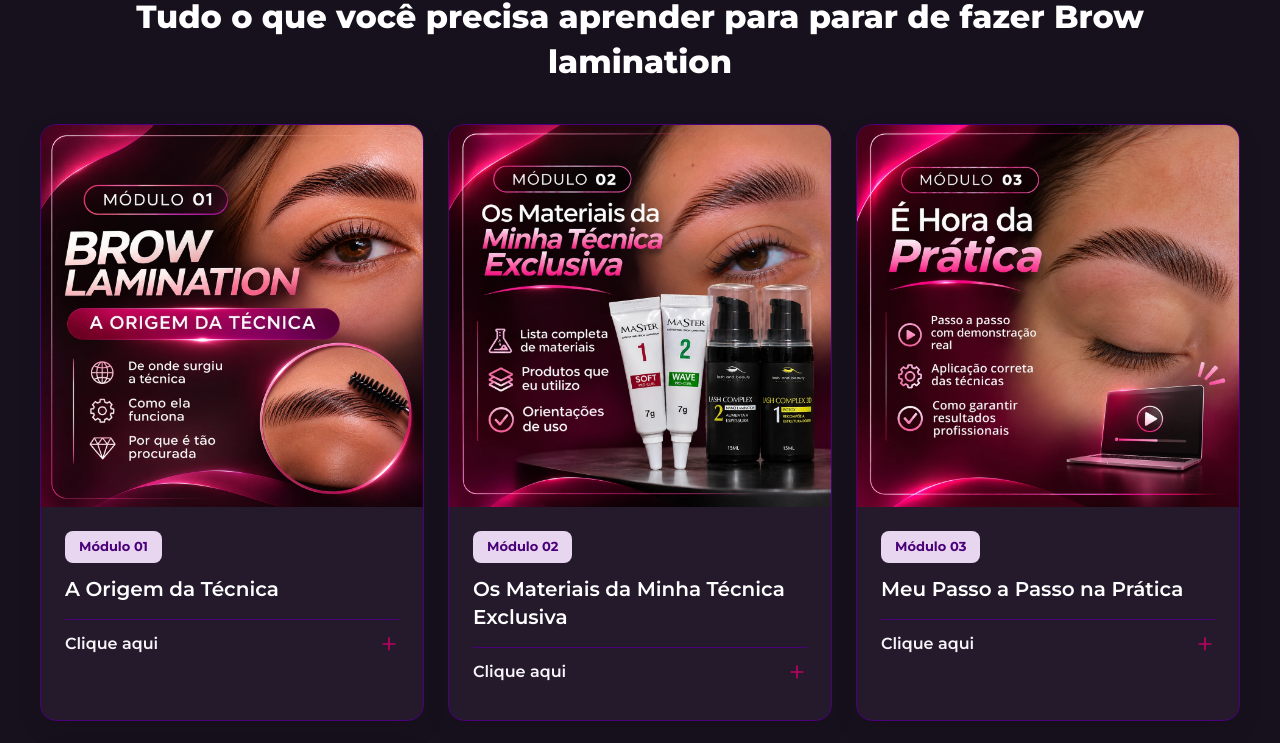
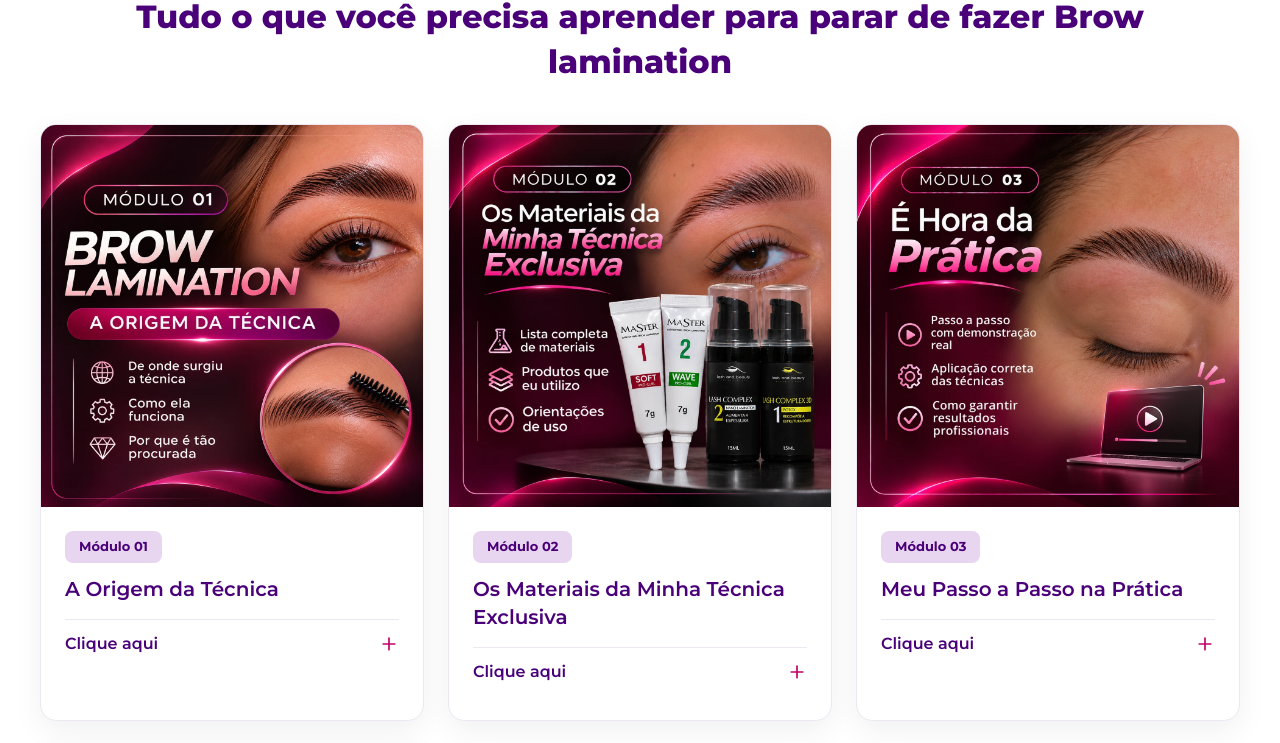
Before and after one commit to lupitavun10-netizen/projeto-01, a React (Vite) app: page / in a window 1280 px wide. Shown: the part 2396-3139 px from the top of the page. Built offline with nearby package versions, Linux system fonts and the light colour scheme.

Commit message:
Aplica fundos brancos e textos roxos nas demais secoes

```diff
--- a/src/styles/index.css
+++ b/src/styles/index.css
@@ -199,3 +199,32 @@ button:focus-visible,a:focus-visible { outline:3px solid var(--cta-color); outli
  box-shadow:0 0 7px var(--headline-highlight-glow),0 0 17px var(--headline-highlight-glow);
 }
 .hero-headline-rest { display:block; margin-top:6.5px; }
+
+/* White sections and dark-purple copy, following the light Hero palette. */
+.section,footer { background:var(--background-white); color:var(--text-hero); }
+.section h2,.section h3,.section p,.section .lead,.section .feature-list,
+.section .feature-list li,.section .price,.section .price strong,.section .price b,
+.section .price-before,.section .price-before s,.section .accordion-trigger,
+.faq-item>button,.faq-item>div p,.bonuses-section>.container>h2 {
+ color:var(--text-hero);
+}
+.bonuses-section::before,.bonuses-section::after { background:none; }
+.modules-section .content-card,.content-card,.offer-card,.faq-item {
+ background:var(--background-white);
+ color:var(--text-hero);
+ border-color:var(--border-soft);
+}
+.offer-card.featured {
+ background:linear-gradient(var(--background-white),var(--background-white)) padding-box,conic-gradient(from var(--offer-border-angle),var(--cta-color),var(--cta-light),var(--cta-dark),var(--cta-color)) border-box;
+ border-color:transparent;
+ color:var(--text-hero);
+}
+.offer-card.featured h3,.offer-card.featured p,.offer-card.featured .feature-list,
+.offer-card.featured .feature-list li,.offer-card.featured .price,
+.offer-card.featured .price strong,.offer-card.featured .price b,
+.offer-card.featured .price-before,.offer-card.featured .price-before s {
+ color:var(--text-hero);
+}
+.modules-section .accordion-trigger { border-color:var(--border-soft); }
+.offer-card .button-secondary { color:var(--text-hero); }
+.offer-card.featured .offer-action img,.offer-action img { filter:none; }
```
